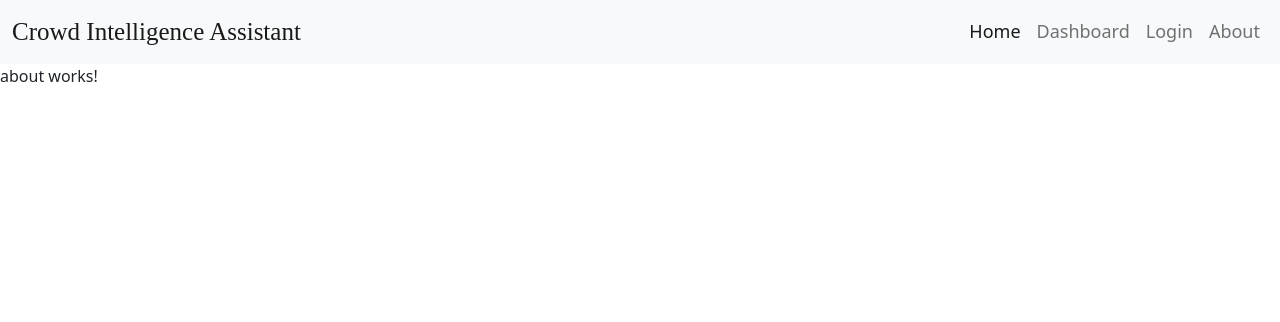
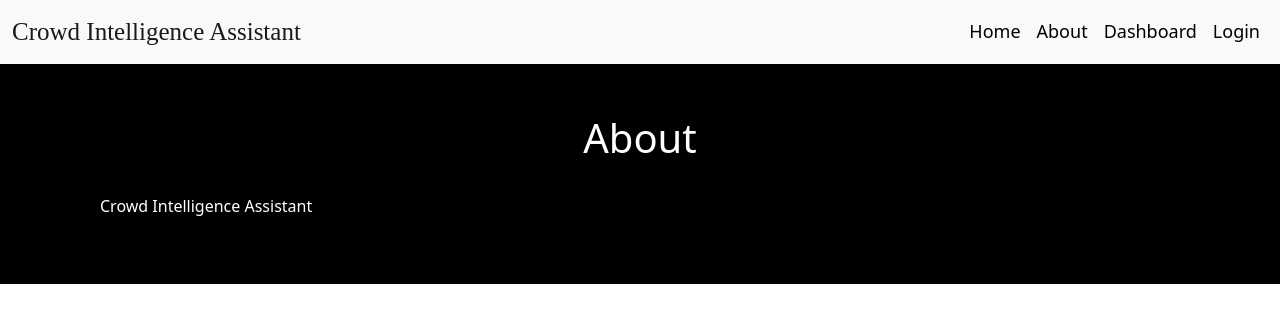
Before and after one commit to ceruleanox/hack4humanity, an Angular app: page /about in a window 1280 px wide. Shown: the top 322 px of the page. Built offline with nearby package versions, Linux system fonts and the light colour scheme; a web font is replaced by a local one.

Commit message:
finished shell template for all pages

```diff
--- a/src/app/about/about.component.css
+++ b/src/app/about/about.component.css
@@ -0,0 +1,5 @@
+.about {
+    background-color: #000000;
+    padding: 50px 100px;
+    color: #FFFFFF;
+}
--- a/src/app/about/about.component.html
+++ b/src/app/about/about.component.html
@@ -1 +1,7 @@
-<p>about works!</p>
+<section class="about">
+    <h1 class="text-center mx-auto">About</h1>
+    <br>
+    <p>
+        Crowd Intelligence Assistant
+    </p>
+</section>
--- a/src/app/app.component.css
+++ b/src/app/app.component.css
@@ -1,6 +1,10 @@
 .navbar {
     background-color: #FFFFFF;
     font-size: 18px;
+}
+
+.navbar-light .navbar-nav .nav-link {
+    color: #000000;
 }
 
 .navbar-light .navbar-nav .nav-link:hover {
--- a/src/app/app.component.html
+++ b/src/app/app.component.html
@@ -10,13 +10,13 @@
           <a class="nav-link active" aria-current="page" routerLink="">Home</a>
         </li>
         <li class="nav-item">
+          <a class="nav-link" routerLink="about">About</a>
+        </li>
+        <li class="nav-item">
           <a class="nav-link" routerLink="dashboard">Dashboard</a>
         </li>
         <li class="nav-item">
           <a class="nav-link" routerLink="login">Login</a>
-        </li>
-        <li class="nav-item">
-          <a class="nav-link" routerLink="about">About</a>
         </li>
       </ul>
     </div>
--- a/src/app/home/home.component.html
+++ b/src/app/home/home.component.html
@@ -3,7 +3,7 @@
     <div class="home-content">
         <h1>Real-time crowd intelligence at your fingertips</h1>
         <h3>Monitor crowd flow and predict threats for<br>making safer, smarter decisions</h3>
-        <a href="#" class="btn btn-lg btn-light">View Analytics</a> &nbsp;
-        <a href="#" class="btn btn-lg btn-primary">Login</a>
+        <a routerLink="dashboard" class="btn btn-lg btn-light">View Analytics</a> &nbsp;
+        <a routerLink="login" class="btn btn-lg btn-primary">Login</a>
     </div>
 <section>
```
